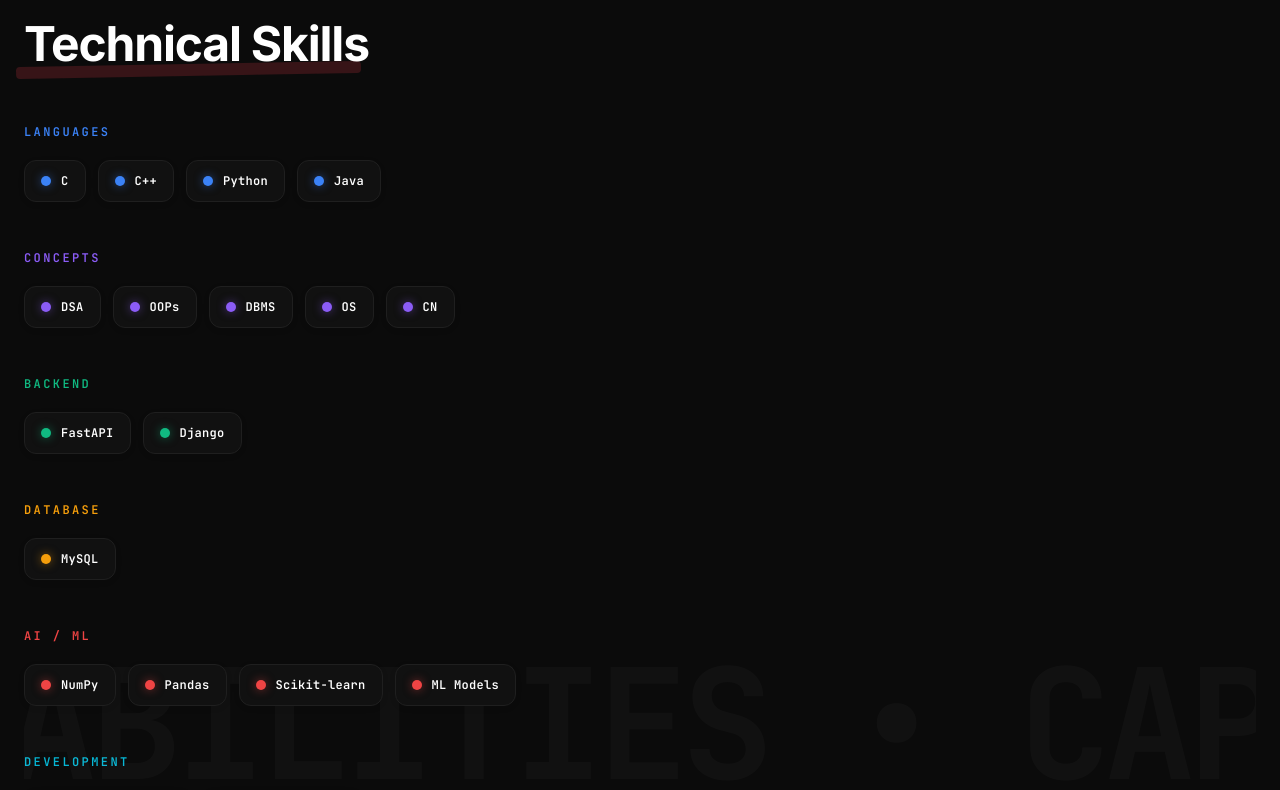
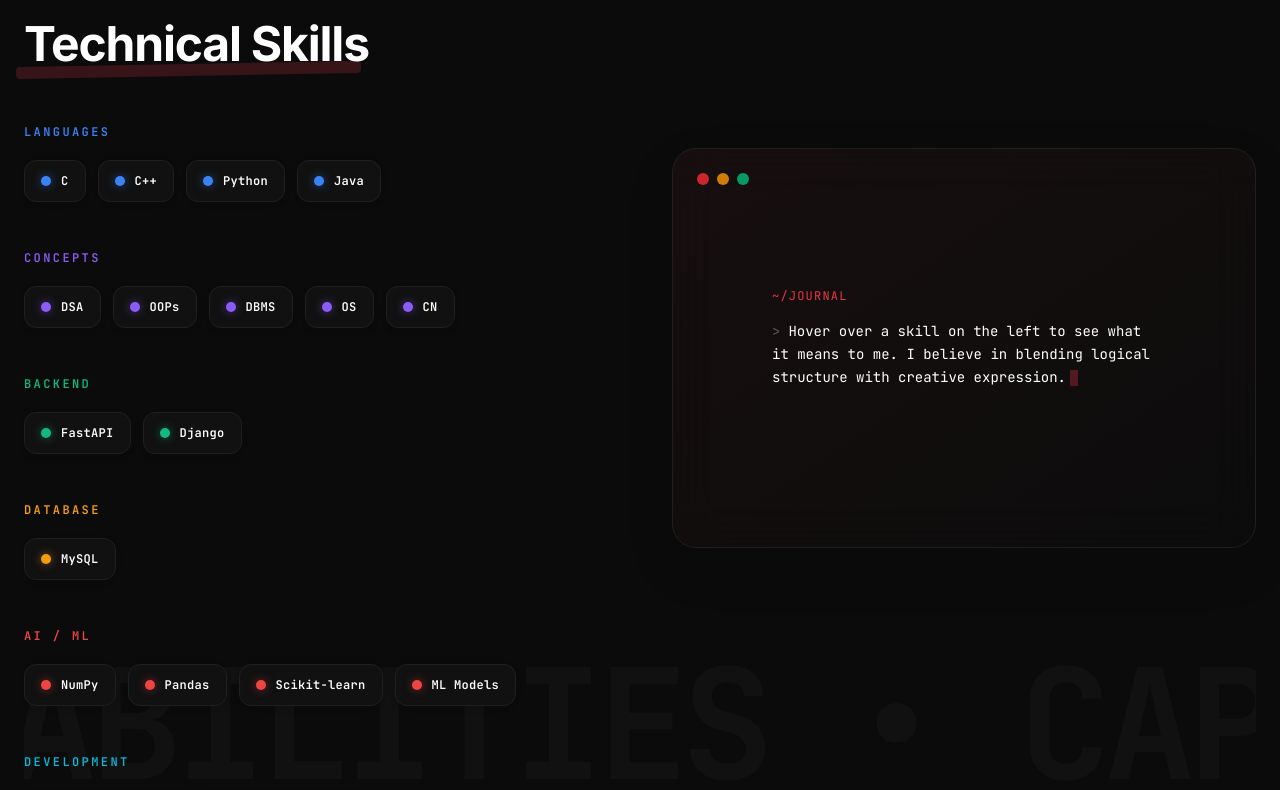
Before and after one commit to gayatrii-366/portfolio, a Next.js app in the folder portfolio-gayatri/: page /portfolio in a window 1280 px wide. Shown: the part 2140-2930 px from the top of the page. Built offline with nearby package versions, Linux system fonts and the light colour scheme.

Commit message:
Added Interactive Curiosity Terminal to Skills section

```diff
--- a/portfolio-gayatri/src/components/portfolio/sections.tsx
+++ b/portfolio-gayatri/src/components/portfolio/sections.tsx
@@ -1,6 +1,6 @@
 "use client";
 
-import { useRef, ReactNode } from "react";
+import { useRef, ReactNode, useState, useEffect } from "react";
 import Image from "next/image";
 import { motion, useInView, useScroll, useTransform } from "framer-motion";
 import { ExternalLink, Github, GraduationCap, Briefcase, Heart, Palette, BookOpen } from "lucide-react";
@@ -103,7 +103,7 @@
   },
 ];
 
-function SkillPill({ name, color }: { name: string; color: string }) {
+function SkillPill({ name, color, setHoveredSkill }: { name: string; color: string; setHoveredSkill: (name: string | null) => void }) {
   return (
     <motion.div
       variants={{
@@ -112,6 +112,8 @@
       }}
       whileHover={{ scale: 1.15, y: -5, rotate: Math.random() > 0.5 ? 2 : -2 }}
       whileTap={{ scale: 0.9 }}
+      onHoverStart={() => setHoveredSkill(name)}
+      onHoverEnd={() => setHoveredSkill(null)}
       transition={{ type: "spring", stiffness: 400, damping: 12 }}
       className="group relative flex items-center justify-center px-4 py-3 rounded-xl border border-[var(--border)] bg-[var(--bg-secondary)] cursor-default select-none overflow-visible shadow-[0_2px_8px_rgba(0,0,0,0.04)] interactive"
     >
@@ -135,11 +137,75 @@
   );
 }
 
+const QUOTES: Record<string, string> = {
+  "Python": "Python is my canvas for AI. It's where the logic meets the magic.",
+  "C++": "When I need absolute control and speed, C++ is my structural foundation.",
+  "OpenCV": "Making the computer 'see' the world. It’s exactly how I blend my art and tech.",
+  "ML Models": "Training models feels like choreographing a dance—it takes patience, iteration, and precise movements.",
+  "FastAPI": "Building high-speed, invisible bridges between my models and the user.",
+  "Docker": "Because 'It works on my machine' is not something you want to say in production.",
+  "DSA": "The invisible architecture behind every responsive and efficient application.",
+  "API Integration": "Connecting the dots between isolated systems to create something alive.",
+  "Git": "My personal time-machine.",
+  "Java": "The backbone of object-oriented discipline.",
+  "Pandas": "Turning raw chaos into structured stories.",
+};
+
+const DEFAULT_QUOTE = "Hover over a skill on the left to see what it means to me. I believe in blending logical structure with creative expression.";
+
+function CuriosityTerminal({ hoveredSkill }: { hoveredSkill: string | null }) {
+  const text = hoveredSkill
+    ? (QUOTES[hoveredSkill] || `Exploring the depths of ${hoveredSkill} to build smarter solutions.`)
+    : DEFAULT_QUOTE;
+
+  return (
+    <div className="w-full h-full min-h-[300px] lg:min-h-[400px] rounded-3xl border border-[var(--border)] bg-[var(--bg-secondary)]/30 backdrop-blur-xl p-8 relative flex flex-col justify-center items-center overflow-hidden shadow-[0_20px_50px_rgba(0,0,0,0.1)] group">
+      {/* Glow behind */}
+      <div className="absolute inset-0 bg-gradient-to-br from-[var(--accent)]/10 to-transparent opacity-50" />
+
+      {/* Mac window dots */}
+      <div className="absolute top-6 left-6 flex gap-2">
+        <div className="w-3 h-3 rounded-full bg-red-500/80" />
+        <div className="w-3 h-3 rounded-full bg-amber-500/80" />
+        <div className="w-3 h-3 rounded-full bg-emerald-500/80" />
+      </div>
+
+      {/* Terminal Content */}
+      <div className="relative z-10 w-full max-w-sm mt-8">
+        <h4 className="font-mono text-[var(--accent)] text-xs uppercase tracking-widest mb-4">
+          ~/{hoveredSkill ? hoveredSkill.toLowerCase().replace(/ /g, '-') : "journal"}
+        </h4>
+        <div className="min-h-[120px]">
+          <motion.p
+            key={hoveredSkill || "default"}
+            initial={{ opacity: 0, y: 10 }}
+            animate={{ opacity: 1, y: 0 }}
+            transition={{ duration: 0.5, ease: "backOut" }}
+            className="font-mono text-sm leading-relaxed text-[var(--fg)]"
+          >
+            <span className="text-[var(--muted)] opacity-50 mr-2">&gt;</span>
+            {text}
+            <motion.span
+               animate={{ opacity: [1, 0, 1] }}
+               transition={{ duration: 0.8, repeat: Infinity, ease: 'linear' }}
+               className="inline-block ml-1 w-2 h-4 bg-[var(--accent)] align-middle"
+            />
+          </motion.p>
+        </div>
+      </div>
+    </div>
+  );
+}
+
 export function SkillsSection() {
+  const [hoveredSkill, setHoveredSkill] = useState<string | null>(null);
+
   return (
     <RevealSection id="skills">
       <ParallaxText text="Capabilities" speed={1.4} />
       <SectionHeading>Technical Skills</SectionHeading>
+
+      <div className="grid grid-cols-1 lg:grid-cols-2 gap-12 lg:gap-16 items-start">
         <div className="space-y-12">
           {SKILLS.map((cat) => (
             <motion.div
@@ -159,11 +225,21 @@
               </p>
               <div className="flex flex-wrap gap-3">
                 {cat.items.map((item) => (
-                <SkillPill key={item} name={item} color={cat.color} />
+                  <SkillPill
+                    key={item}
+                    name={item}
+                    color={cat.color}
+                    setHoveredSkill={setHoveredSkill}
+                  />
                 ))}
               </div>
             </motion.div>
           ))}
+        </div>
+
+        <div className="lg:sticky lg:top-32 w-full order-last mt-10 lg:mt-0">
+          <CuriosityTerminal hoveredSkill={hoveredSkill} />
+        </div>
       </div>
     </RevealSection>
   );
```
Lines whose indentation alone changed are shown as unchanged.
